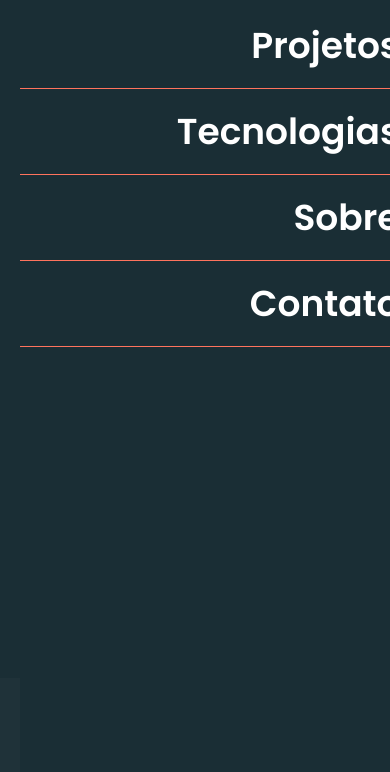
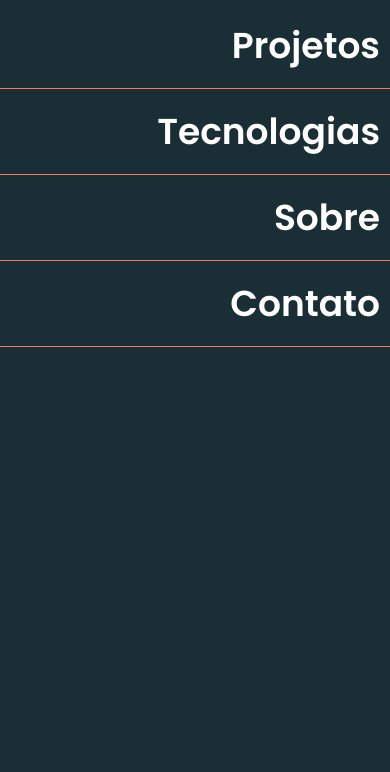
Before and after one commit to Emerson-MM-Filho/Portfolio, a plain HTML site: page index.html in a window 390 px wide. Both pictures are taken after a click on the icon 352 px from the left and 41 px from the top of the page. Shown: the part 72-844 px from the top of the page. Drawn offline with nearby package versions, Linux system fonts and the light colour scheme.

Commit message:
fix menu position and add animation

```diff
--- a/css/style.css
+++ b/css/style.css
@@ -637,7 +637,9 @@ header a:hover{
     }
 
     .hideMenu {
-        display: none;
+        height: 0;
+        visibility: hidden;
+        overflow-y: auto;
     }
 
     header a {
@@ -653,11 +655,15 @@ header a:hover{
     header nav {
         position: absolute;
         top: 75px;
+        left: 0;
         display: flex;
         flex-direction: column;
-        height: 100vh;
+        height: calc(100vh - 70px);
         width: 100%;
         background-color: var(--main-background);
+        visibility: visible;
+        overflow-y: hidden;
+        transition: .6s ease-in-out;
     }
 
     nav a {
```
